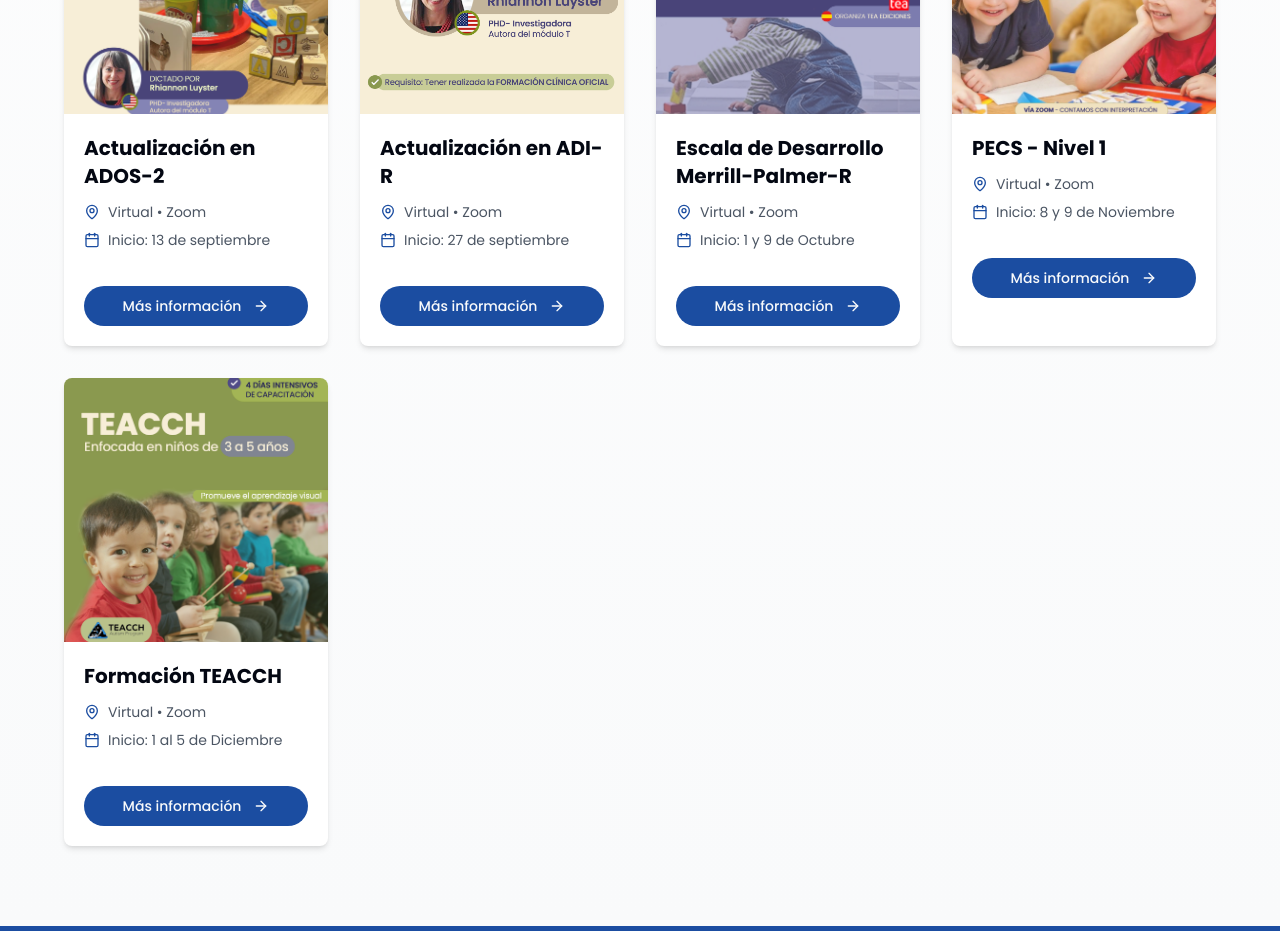
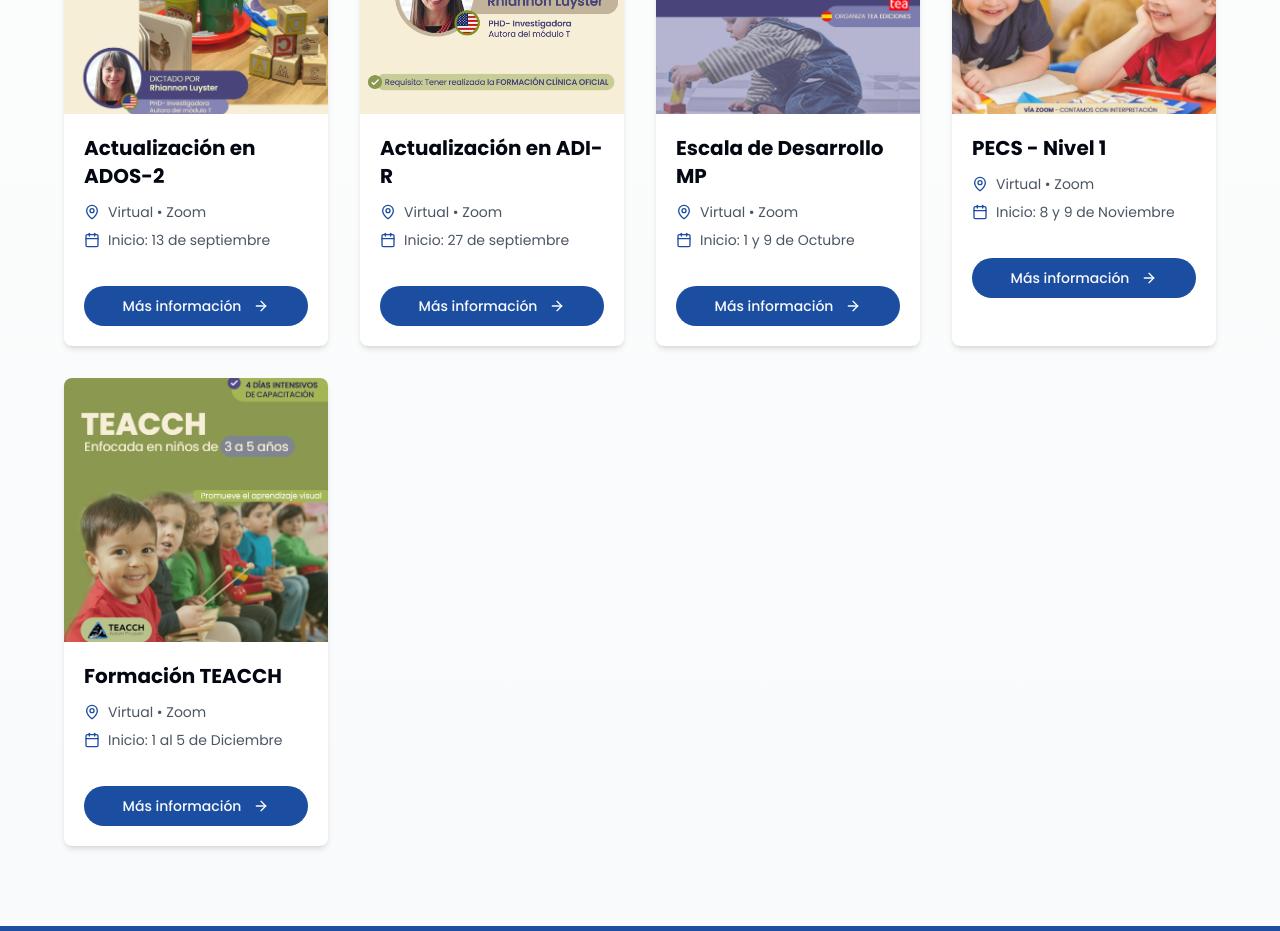
Before and after one commit to tomaslami/act-upd, a Next.js app: page /cursos in a window 1280 px wide. Shown: the part 1580-2511 px from the top of the page. Built offline with nearby package versions, Linux system fonts and the light colour scheme; no server answers.

Commit message:
fix: update course title for "Escala de Desarrollo Merrill-Palmer-R" to "Escala de Desarrollo MP" in page.tsx

```diff
--- a/src/app/cursos/page.tsx
+++ b/src/app/cursos/page.tsx
@@ -124,7 +124,7 @@ const courses: Course[] = [
   },
   {
     id: "11",
-    title: "Escala de Desarrollo Merrill-Palmer-R",
+    title: "Escala de Desarrollo MP",
     date: "Inicio: 1 y 9 de Octubre",
     image: "/cursos/POSTEO_MERRIL_OCTUBRE.png",
     location: "Virtual • Zoom",
```
